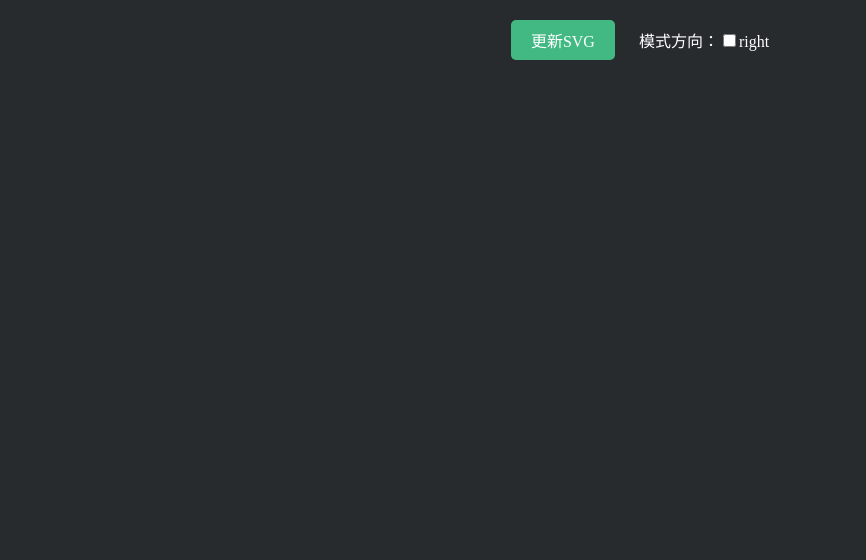
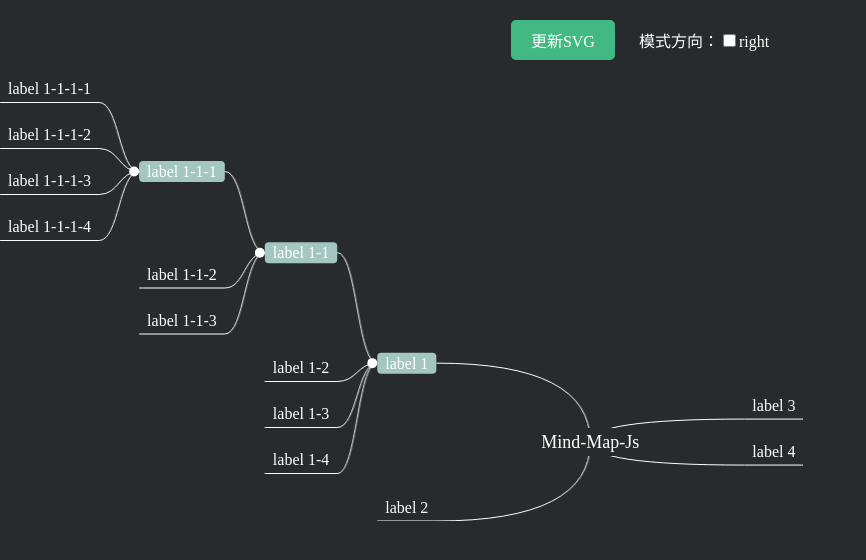
Before and after one commit to lanjz/svg-mind-js, a website: page index.html in a window 1280 px wide. Shown: the whole page, without its empty margins (0-866 px from the left). Drawn offline with Linux system fonts and the light colour scheme.

Commit message:
add index.html

```diff
--- a/index.html
+++ b/index.html
@@ -44,7 +44,7 @@
 
 <div id="svg"></div>
 </body>
-<script src="./src/svgMap2.js"></script>
+<script src="./src/svg-mind-js.js"></script>
 <script>
   let count = 0
   function createArr(pre, level = 0){
```
